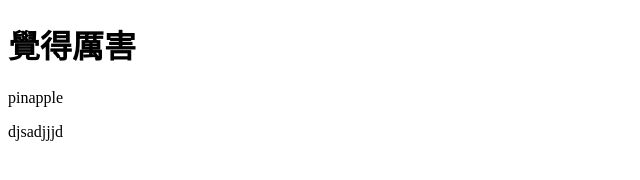
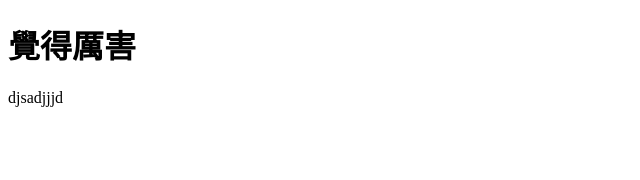
Before and after one commit to HE-SHU-WEI/la0221.github.io, a plain HTML site: page index.html in a window 1280 px wide. Shown: the full height of the page, 0-640 px from the left. Drawn offline with Linux system fonts and the light colour scheme.

Commit message:
Update index.html

```diff
--- a/index.html
+++ b/index.html
@@ -6,7 +6,6 @@
   </head>
   <body>
     <h1>覺得厲害</h1>
-    <div>pinapple</div>
       <p>djsadjjjd</p>
   </body>
 </html>
```
